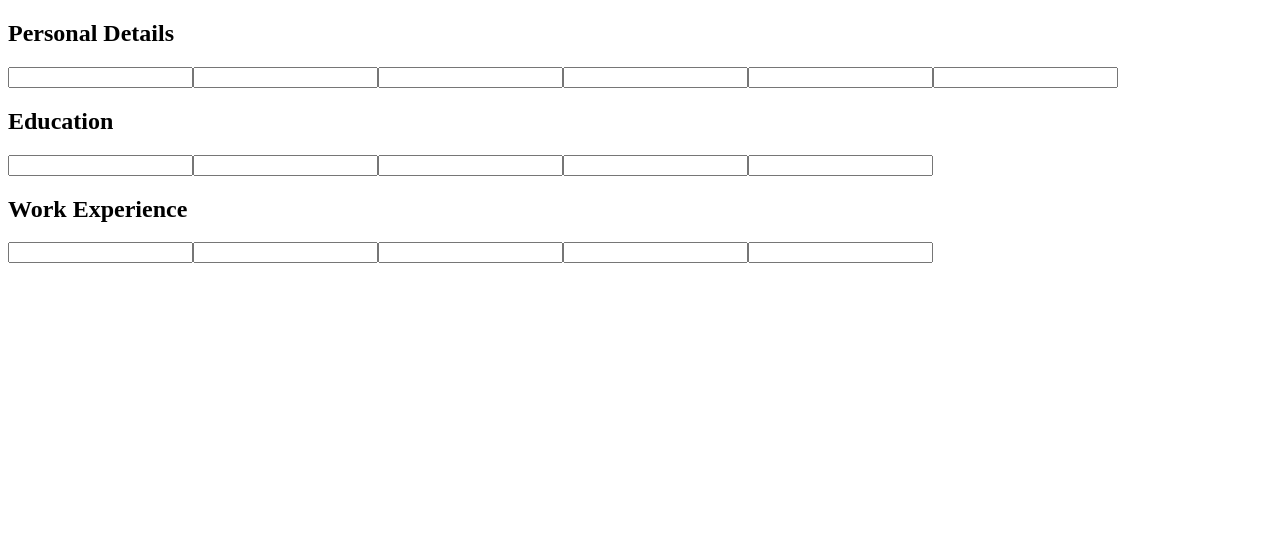
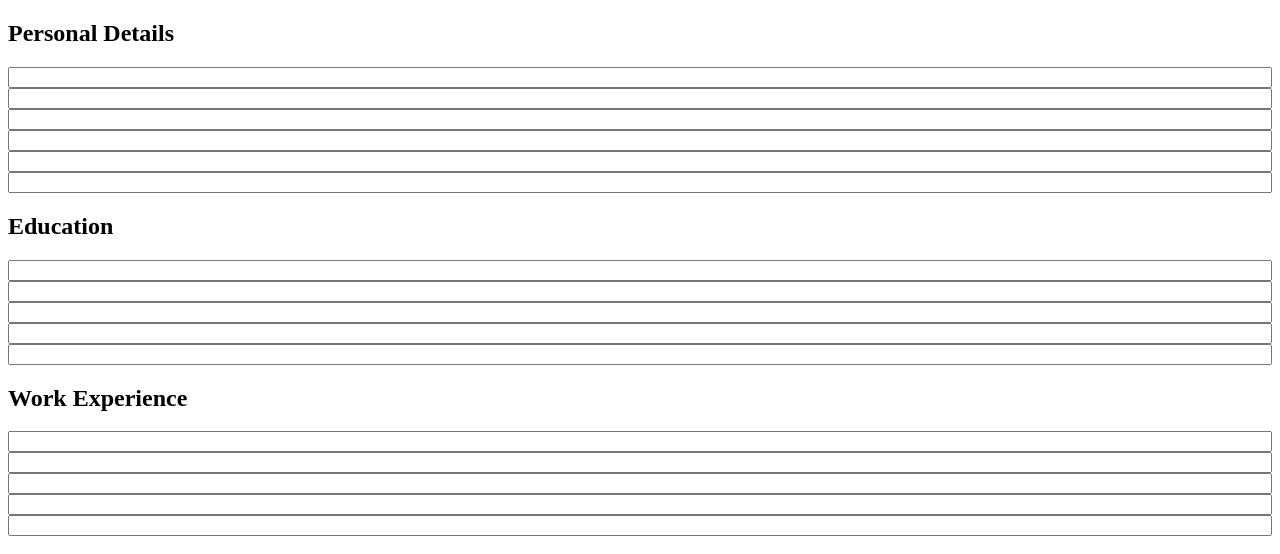
Before and after one commit to Till-Taeubrich/CV-App, a React (Create React App) app: page / in a window 1280 px wide. Shown: the top 554 px of the page. Built offline with nearby package versions, Linux system fonts and the light colour scheme.

Commit message:
import css

```diff
--- a/src/App.js
+++ b/src/App.js
@@ -1,6 +1,7 @@
 import React from "react";
 import CVEdit from "./components/CVEdit";
 import CVPreview from "./components/CVPreview";
+import "./styles/style.css";
 
 class App extends React.Component {
   render() {
--- a/src/components/CVEdit.js
+++ b/src/components/CVEdit.js
@@ -6,20 +6,22 @@ import InputBlock from './InputBlock';
 class CVEdit extends React.Component {
     render() {
         return (
-            <form className="CVEdit">
-                <BlockTitle content='Personal Details' />
-                <InputField/>
-                <InputField/>
-                <InputField/>
-                <InputField/>
-                <InputField/>
-                <InputField/>
-                <BlockTitle content='Education' />
-                <InputBlock/>
-                <BlockTitle content='Work Experience' />
-                <InputBlock/>
-            </form>
-        )
+          <form className="CVEdit">
+            <BlockTitle content="Personal Details" />
+            <div className="input-block">
+              <InputField />
+              <InputField />
+              <InputField />
+              <InputField />
+              <InputField />
+              <InputField />
+            </div>
+            <BlockTitle content="Education" />
+            <InputBlock />
+            <BlockTitle content="Work Experience" />
+            <InputBlock />
+          </form>
+        );
     }
 }
 
--- a/src/styles/style.css
+++ b/src/styles/style.css
@@ -0,0 +1,6 @@
+
+
+.input-block {
+  display: flex;
+  flex-direction: column;
+}
```
